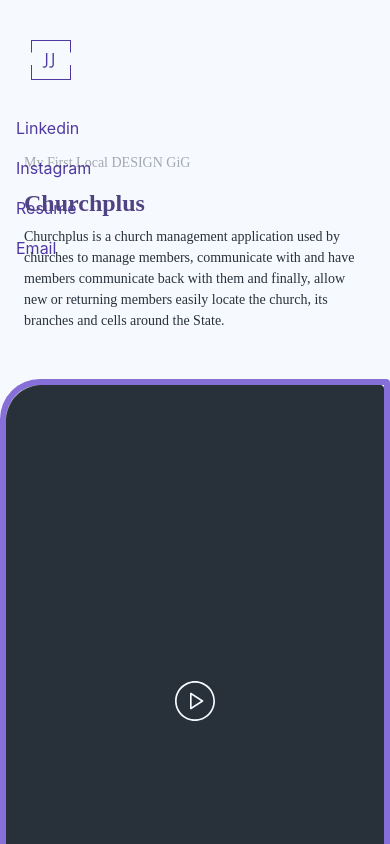
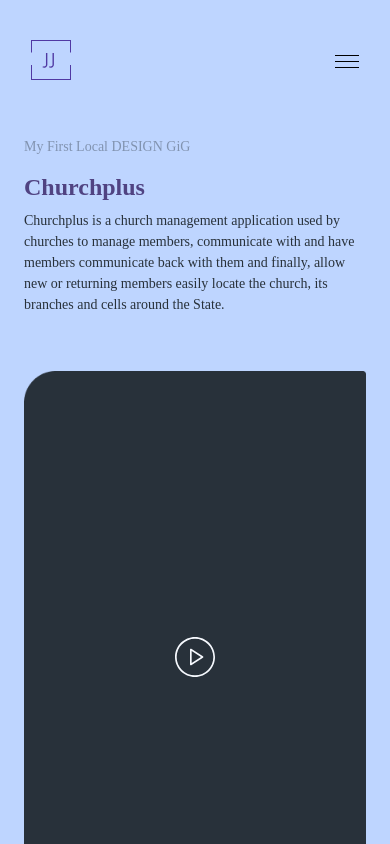
Before and after one commit to jhosuer/profile, a plain HTML site: page churchvest.html in a window 390 px wide. Shown: the top 844 px of the page. Drawn offline with nearby package versions, Linux system fonts and the light colour scheme; a web font is replaced by a local one.

Commit message:
bg color

```diff
--- a/churchvest.html
+++ b/churchvest.html
@@ -10,12 +10,38 @@
 	<link rel="stylesheet" href="https://maxcdn.bootstrapcdn.com/bootstrap/4.5.2/css/bootstrap.min.css">
 	<!-- <script src="https://ajax.googleapis.com/ajax/libs/jquery/3.5.1/jquery.min.js"></script>
 	<script src="https://cdnjs.cloudflare.com/ajax/libs/popper.js/1.16.0/umd/popper.min.js"></script> -->
+	<link rel="stylesheet" type="text/css" href="css/landingpages.css">
+	<link rel="stylesheet" type="text/css" href="css/main.css">
 	<link rel="stylesheet" type="text/css" href="css/churchvest.css">
 </head>
 
 <body>
 	<section class="container-fluid">
 		<div class="row navbar">
+			<div class="col-md-3">
+				<a href="/"> <img src="img/logo.svg" alt="logo"> </a>
+			</div>
+			<div class="navlinks home navlinks" id="navbar">
+				<ul class="d-flex nav-list">
+					<li><a href="#">Linkedin</a></li>
+					<li><a href="#">Instagram</a></li>
+					<li><a href="#">Resume</a></li>
+					<li><a href="#">Email</a></li>
+
+				</ul>
+			</div>
+			<div class="col-md-1 offset-md-1 hamburger">
+				<!-- start hamburger -->
+				<a href="#" id="hamburger">
+					<svg width="24" height="24" xmlns="http://www.w3.org/2000/svg" fill-rule="evenodd"
+						clip-rule="evenodd" alt="hamburger menu" fill="#000">
+						<path d="M24 18v1h-24v-1h24zm0-6v1h-24v-1h24zm0-6v1h-24v-1h24z" fill="#1040e2" />
+						<path d="M24 19h-24v-1h24v1zm0-6h-24v-1h24v1zm0-6h-24v-1h24v1z" /></svg>
+				</a>
+				<!-- end hamburger -->
+			</div>
+		</div>
+		<!-- <div class="row navbar">
 			<div class="col-md-3">
 				<img src="img/logo.svg" alt="logo">
 			</div>
@@ -28,7 +54,7 @@
 
 				</ul>
 			</div>
-		</div>
+		</div> -->
 	</section>
 	<section class="container-fluid">
 		<div class="row">
@@ -654,6 +680,8 @@
 	<script src="https://cdn.jsdelivr.net/npm/bootstrap@4.5.3/dist/js/bootstrap.bundle.min.js"
 		integrity="sha384-ho+j7jyWK8fNQe+A12Hb8AhRq26LrZ/JpcUGGOn+Y7RsweNrtN/tE3MoK7ZeZDyx" crossorigin="anonymous">
 	</script>
+	<script src="./js/main.js"></script>
+
 </body>
 
 </html>
--- a/css/dphiassess.css
+++ b/css/dphiassess.css
@@ -3,7 +3,7 @@
 
 html,
 body {
-  background-color: #bed5ff;
+  background-color: #bed5ff !important;
 }
 
 .image {
@@ -73,4 +73,10 @@ p,
   .conlusion.full-screen {
     margin-top: 0;
   }
+  .hero-img {
+    border: 0;
+    border-radius: 0;
+
+    padding: 0.5rem 1.5rem;
+  }
 }
```
Also changed, not shown: dphiassess.html (+1 -1 lines).
